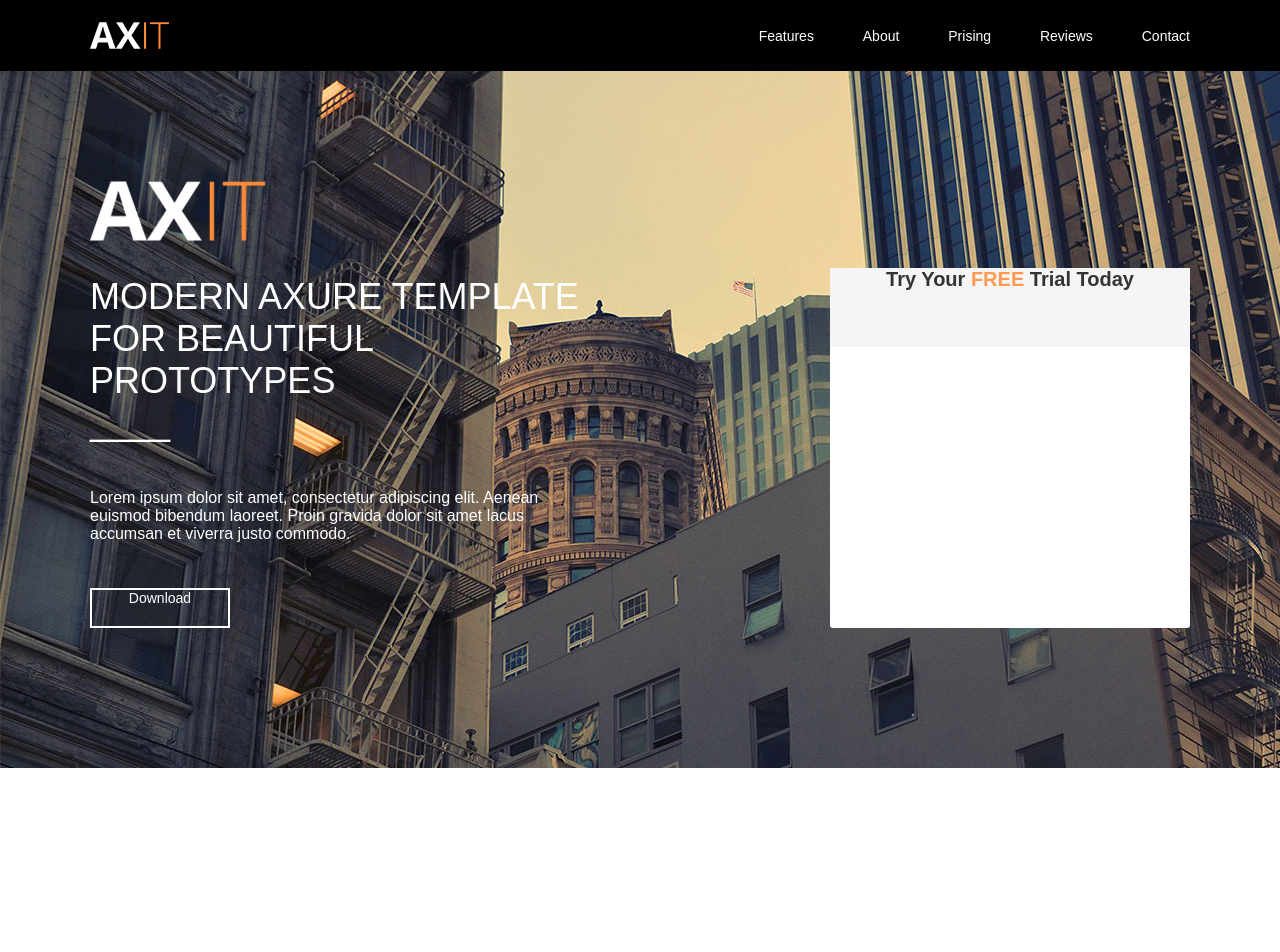
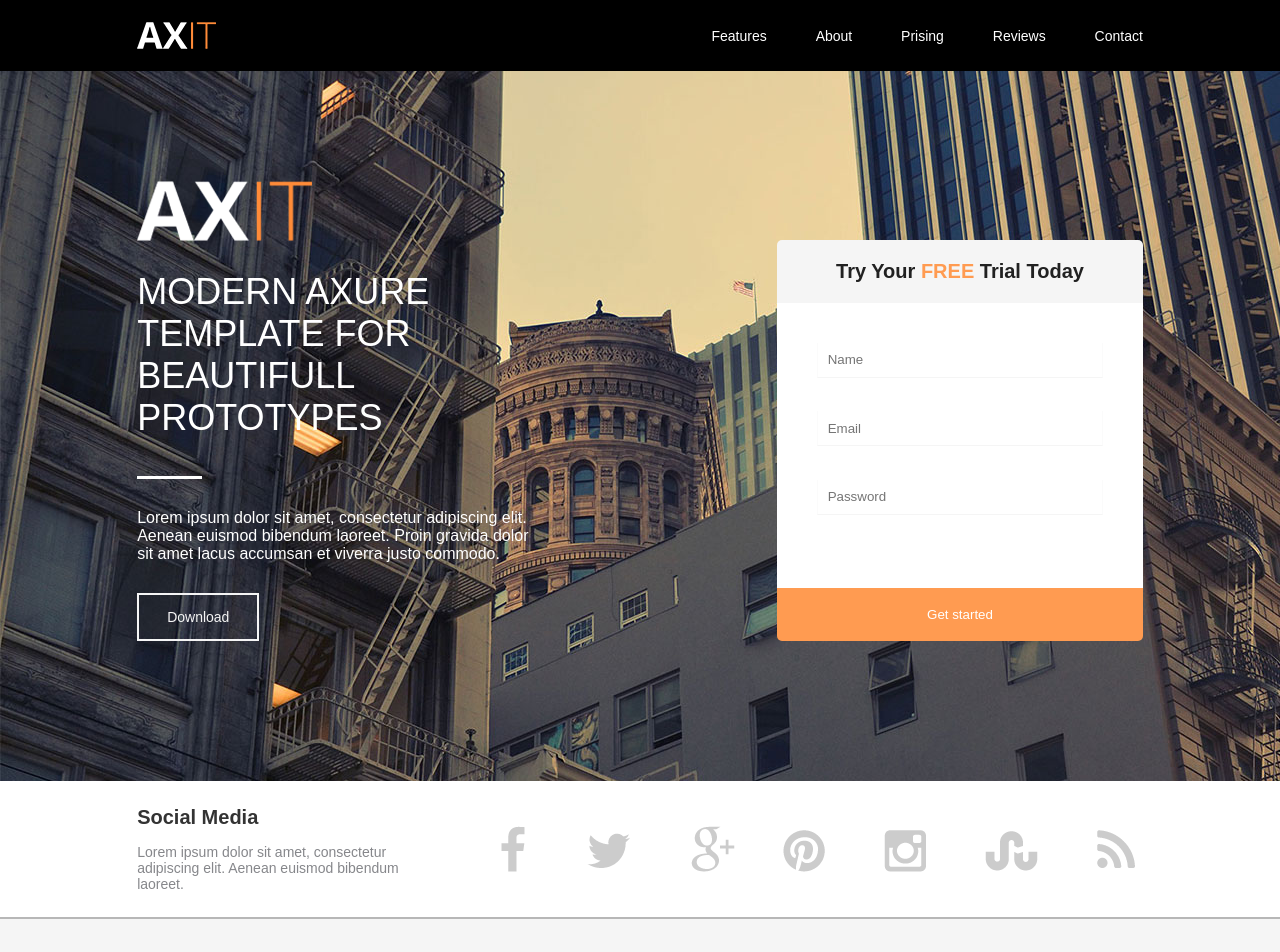
Before and after one commit to cassidy-m/4, a plain HTML site: page index.html in a window 1280 px wide. Shown: the top 952 px of the page. Before the commit the page ends 800 px from the top, so only its background shows below. Drawn offline with nearby package versions, Linux system fonts and the light colour scheme; files that its build step writes are made by us from their sources.

Commit message:
HW 08062016

```diff
--- a/index.html
+++ b/index.html
@@ -8,7 +8,8 @@
 <body>
 	<header class="header">
 		<div class="header__container">
-		<div class="header__logo"><div class="logo"></div></div>
+		<div class="header__logo"><div class="logo"></div>
+		</div>
 
 		<nav class="header__menu">
 			<ul class="menu">
@@ -19,34 +20,77 @@
 				<li class="menu__item"><a href="" class="menu__link">Contact</a></li>
 			</ul>
 		</nav>
+		</div>
 	</header>
 
 	<header class="header header_commercial">
 		<div class="header__container header__container_commercial">
-			<div class="header__info">
-				<div class="header__logo header__logo-big"><div class="logo-big"></div></div>
-				<div class="header__comm">
-					<span class="text_white text_x-large">MODERN AXURE TEMPLATE FOR BEAUTIFUL PROTOTYPES <br> ____</span>
+			<div class="header__commercial">
+			<div class="header__commercial-row"><div class="logo logo_big"></div>
+			</div>
+				<div class="header__commercial-row divider">
+					<span class="text_white text_x-large text_upper">modern axure template for beautifull prototypes</span>
 				</div>
-				<div class="header__comm">
+				<div class="header__commercial-row">
 					<span class="text_white text_regular text_light">Lorem ipsum dolor sit amet, consectetur adipiscing elit. Aenean euismod bibendum laoreet. Proin gravida dolor sit amet lacus accumsan et viverra justo commodo.</span>
 				</div>
-				<div>
-					<div class="button">Download</div>
+
+				<div class="header__commercial-row">
+					<button class="btn">Download</button>
 				</div>
 			</div>
-			<div class="header__form">
-				<div class="input-container">
-					<div class="input-container-header">Try Your <span class="text_orange">FREE</span> Trial Today
+			<div class="header__signup">
+				<div class="signup">
+					<div class="signup__header">Try Your <span class="text_orange">FREE</span> Trial Today
 					</div>
+					<div class="signup__content">
+							<input type="text" class="signup__input" placeholder="Name">
+							<input type="text" class="signup__input" placeholder="Email">
+							<input type="text" class="signup__input" placeholder="Password">
+					</div>
+					<button class="signup__submit" type="submit">Get started</button>
 				</div>
+			</div>
+		</div>
+	</header>
+
+	<header class="header header_social">
+		<div class="header__container header__container_social">
+			<div class="header__social-text">
+				<div class="header__social-text-row">
+					<span class="text_dark-gray text_large text_bold">Social Media</span>
+				</div>
+				<div class="header__social-text-row">
+					<span class="text_gray text_small">Lorem ipsum dolor sit amet, consectetur adipiscing elit. Aenean euismod bibendum laoreet.</span>
+				</div>
+			</div>
+			<div class="header__social-icons">
+				<div class="social_icons"></div>
+			</div>
+		</div>
+	</header>
+
+	<article class="header header_tabs">
+		<div class="header__container header__container_tabs">
+			<div class="header__tab-icons">
+				<div class="header__tab-icons-row">
+				<div class="tab-icon tab-icon_top"><span class="text_upper text_bold">tab 1</span></div></div>
+				<div class="header__tab-icons-row">
+				<div class="tab-icon tab-icon_middle"><span class="text_upper text_bold">tab 2</span></div></div>
+				<div class="header__tab-icons-row">
+				<div class="tab-icon tab-icon_bottom"><span class="text_upper text_bold">tab 3</span></div>
+				</div>
+			</div>
+			<div class="header__tab-text">
+
+			</div>
+			<div class="header__tab-image">
 
 			</div>
 
 		</div>
 
-
-	</header>
+	</article>
 
 </body>
 </html>
--- a/scss/_buttons.scss
+++ b/scss/_buttons.scss
@@ -1,12 +1,32 @@
-.button {
-	display: inline-block;
-	width: em(140px);
-	height: em(40px);
-	border: 2px solid;
-	border-color: $color--font-white;
-	background-color: transparent;
-	color: $color--font-white;
+.btn {
+
+	border: 2px solid $color--white;
+	background: transparent;
+	color: $color--white;
 	font-size: $size--font-small;
-	text-align: center;
-	vertical-align: middle;
+	padding: em(15px, 15px) em(30px, 15px);
+	cursor: pointer;
 }
+
+.tab-icon {
+	font-size: $size--font-small;
+	padding: em(50px, 14px) em(35px, 14px);
+	cursor: default;
+	margin-left: em(-7px, $size--container);
+
+	&_top {
+		border-radius: 3px 3px 0 0;
+		background-color: $color--orange;
+		border-bottom: 1px solid $color--white;
+	}
+
+	&_middle {
+		background-color: $color--dark-gray;
+		border-bottom: 1px solid $color--white;
+	}
+
+	&_bottom {
+		border-radius: 0 0 3px 3px;
+		background-color: $color--dark-gray;
+	}
+}
--- /dev/null
+++ b/scss/_divider.scss
@@ -0,0 +1,15 @@
+.divider {
+	padding-bottom: em(40px);
+	position: relative;
+
+	&:after {
+		content: '';
+		position: absolute;
+		bottom: 0;
+		left: 0;
+		display: block;
+		width: 65px;
+		height: 3px;
+		background-color: #fff;
+	}
+}
--- a/scss/_header.scss
+++ b/scss/_header.scss
@@ -6,8 +6,18 @@
 		background: url('../img/commercial-image.jpg');
 	}
 
+	&_social {
+		background-color: $color--font-white;
+		border-bottom: 2px solid $color--light-gray;
+	}
+	&_tabs {
+		background-color: $color--white;
+	}
+
+
+
 	&__container {
-		width: 1100px;
+		width: to-percent(1100px, 1400px);
 		display: table;
 		margin: 0 auto;
 		padding: em(22px) 0;
@@ -17,50 +27,100 @@
 			padding: em(110px) 0 em(140px) 0;
 		}
 
+		&_social {
+			padding: em(25px) 0 em(25px) 0
+		}
+
+		&_tabs {
+			padding: em(145px) 0 em(115px) 0;
+		}
+
+	}
+
+
+	&__logo {
+		display: table-cell;
+		vertical-align: middle;
+	}
+
+
+	&__menu {
+		display: table-cell;
+		vertical-align: middle;
+	}
+
+
+	&__commercial {
+		display: table-cell;
+		width: to-percent(700px);
+		padding-right: em(230px);
+
+		@include respond-to(max-width, 1000px) {
+			padding-right: em(100px);
+		}
+
+		@include respond-to(max-width, 900px) {
+			display: block;
+			width: 100%;
+			margin-bottom: em(45px);
+		}
+
+		&-row {
+			margin-bottom: em(30px);
+			&:last-child {
+				margin-bottom: 0;
+			}
+		}
 
 
 	}
 
-	&__logo {
+	&__signup {
 		display: table-cell;
+		width: to-percent(400px);
+		vertical-align: bottom;
+
+		@include respond-to(max-width, 900px) {
+			display: block;
+			width: 100%;
+		}
+	}
+
+
+	&__social-text {
+		display: table-cell;
+		width: to-percent(450px);
+		padding-right: em(85px);
+
+		&-row {
+			margin-bottom: em(15px);
+			&:last-child {
+				margin-bottom: 0;
+			}
+		}
+	}
+
+
+	&__social-icons {
+		display: table-cell;
+		width: to-percent(650px);
 		vertical-align: middle;
-
-		&-big {
-			padding-bottom: em(35px);
-		}
+		padding: 0 em(8px);
 
 	}
 
-	&__menu {
+	&__tabs-icons {
 		display: table-cell;
-		vertical-align: middle;
+		width: to-percent(205px);
+		padding-right: em(100px);
 
-	}
+		&_row {
+			margin-bottom: 0;
+			}
 
-	&__commercial {
-
-
-	}
-
-	&__info {
-		display: table-cell;
-		vertical-align: bottom;
-		padding-right: em(230px);
-	}
-
-	&__form {
-		display: table-cell;
-		vertical-align: bottom;
-
-		&-head {
-			background-color: #f5f5f5;
-		}
-	}
-
-	&__comm {
-		padding-bottom: em(45px);
 	}
 
 
 
+
 }
--- a/scss/_logo.scss
+++ b/scss/_logo.scss
@@ -5,16 +5,16 @@
 	background-image: url('../img/Logo-1.png');
 }
 
-.logo-big {
+.logo_big {
 	width: 175px;
 	height: 60px;
 	display: block;
 	background-image: url('../img/logo-2.png');
 }
 
-/*.commercial-image {
-	width: 1400px;
-	height: 887px;
+.social_icons {
+	width: 634px;
+	height: 46px;
 	display: block;
-	background-image: url('../img/commercial-image.jpg');
-}*/
+	background-image: url('../img/MediaIcons.png');
+}
--- a/scss/_menu.scss
+++ b/scss/_menu.scss
@@ -17,20 +17,3 @@
 
 	}
 }
-
-.input-container {
-	width: em(360px);
-	height: em(360px);
-	background-color: $color--font-white;
-	border-radius: 3px;
-
-	&-header {
-		background-color: $color--white;
-		font-size: $size--font-large;
-		font-weight: bold;
-		color: $color--dark-grey;
-		text-align: center;
-		vertical-align: middle;
-		height: em(55px);
-	}
-}
--- /dev/null
+++ b/scss/_signup.scss
@@ -0,0 +1,44 @@
+.signup {
+	width: 100%;
+	display: block;
+
+
+	&__header {
+		border-radius: 5px 5px 0 0;
+		background-color: #f5f5f5;
+		padding: em(20px, $size--font-large) 0;
+		text-align: center;
+		font-size: $size--font-large;
+		color: $color--font-dark;
+		font-weight: bold;
+	}
+
+	&__content {
+		background-color: #fff;
+		padding: em(40px);
+	}
+
+	&__input {
+		outline: none;
+		padding: em(10px);
+		border-top: none;
+		border-left: 1px solid #fbfbfb;
+		border-right: 1px solid #fbfbfb;
+		border-bottom: 1px solid #f5f5f5;
+		display: block;
+		margin-bottom: em(35px);
+		width: 100%;
+	}
+
+	&__submit {
+		width: 100%;
+		border: none;
+		display: block;
+		background-color: $color--orange;
+		border-radius: 0 0 5px 5px;
+		padding: em(20px) 0;
+		text-align: center;
+		color: $color--font-white;
+		cursor: pointer;
+	}
+}
--- a/scss/_typography.scss
+++ b/scss/_typography.scss
@@ -19,6 +19,12 @@
 	&_gray {
 		color: $color--font-gray;
 	}
+	&_dark-gray {
+		color: $color--font-dark-gray;
+	}
+	&_light-gray {
+		color: $color--font-double-light-gray;
+	}
 	&_dark {
 		color: $color--font-dark;
 	}
@@ -31,5 +37,8 @@
 	&_light {
 		font-weight: 300;
 	}
+	&_bold {
+		font-weight: bold;
+	}
 
 }
--- a/scss/_variables.scss
+++ b/scss/_variables.scss
@@ -1,12 +1,16 @@
 $color--dark-black: #000000;
-$color--dark-grey: #333333;
+$color--dark-gray: #333333;
 $color--white: #f5f5f5;
 $color--orange: #ff9b51;
+$color--light-gray: #b7b7b7;
+$color--double-light-gray: #ccc;
 
 $color--font-white: #fff;
 $color--font-gray: #86878b;
 $color--font-dark: #212121;
 $color--font-orange: $color--orange;
+$color--font-dark-gray: $color--dark-gray;
+$color--font-double-light-gray: $color--double-light-gray;
 
 $size--container: 1100px;
 $size--font-x-large: 36px;
--- a/scss/style.scss
+++ b/scss/style.scss
@@ -5,26 +5,5 @@
 @import "menu";
 @import "typography";
 @import "buttons";
-
-/*$width:400px;
-
-@function increment ($size, $inc: 1px) {
-	@return $size + $inc;
-}
-
-@mixin clearfix {
-	&:after {
-		content: '';
-		display: block;
-		clear: both;
-	}
-}
-
-body {
-	width: increment(2px);
-}
-
-.header {
-	width: 100%;
-	@include clearfix
-}*/
+@import "divider";
+@import "signup";
```
Also changed, not shown: img/MediaIcons.png (added).
